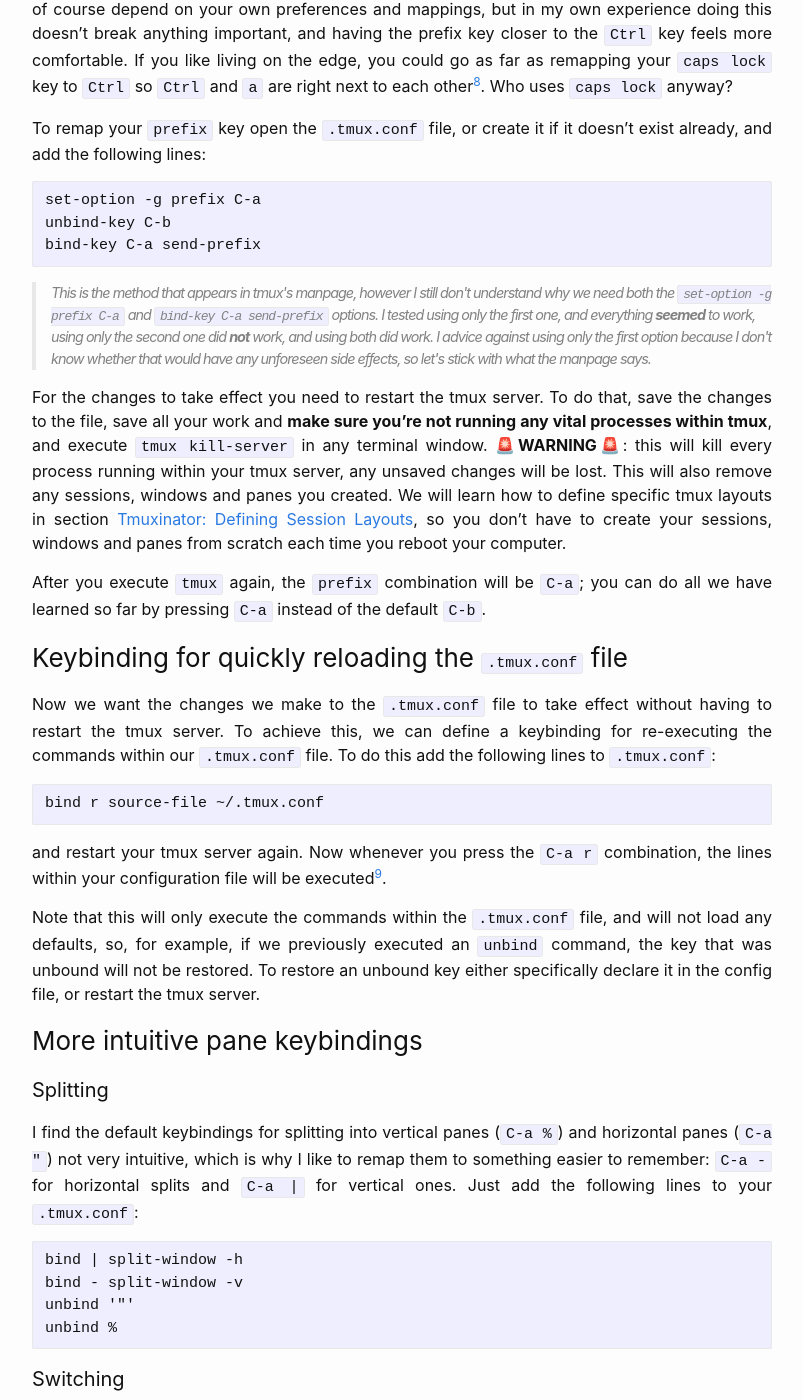
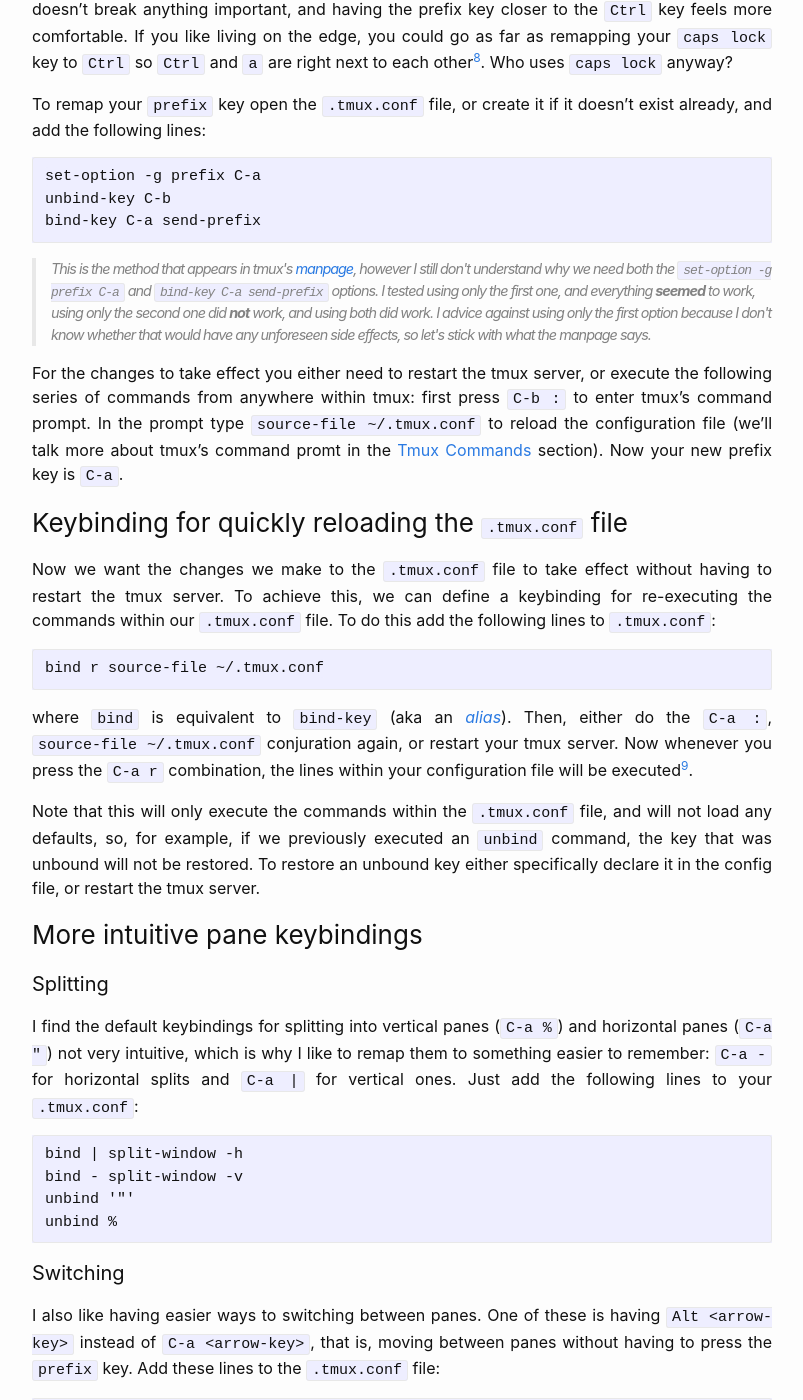
Before and after one commit to jabalazs/jabalazs.github.io, a Jekyll site: the page built from _posts/2018-07-30-workspace_part_1_tmux.md, in a window 1280 px wide and 1400 px high, scrolled down 10442 px. Shown: the whole window, without its empty margins (238-1041 px from the left). Built offline with Jekyll 4.4.1, drawn with Linux system fonts in a browser that asks for light colours; some of the changed text lies outside the part shown.

Commit message:
Update tmux blogpost

````diff
--- a/_posts/2018-07-30-workspace_part_1_tmux.md
+++ b/_posts/2018-07-30-workspace_part_1_tmux.md
@@ -119,8 +119,7 @@ Let's now create another window, but first let me explain what the
 the prefix key, which by default is `C-b` (Ctrl+b). When you press this
 combination you're telling tmux that you want to execute one of its commands,
 instead of one from whatever other application you're using within your
-terminal.
-<sup>[3](#footnote:prefix_example)</sup><a name="footnote:prefix_example.backlink"></a>
+terminal<sup>[3](#footnote:prefix_example)</sup><a name="footnote:prefix_example.backlink"></a>.
 
 Let's try this now: Press `C-b`, release the keys, then press `c`. You just
 created another window, and should see something similar to the screenshot
@@ -163,8 +162,8 @@ within the currently-selected pane.
 
 ![New horizontal pane]({{ "/assets/images/tmux_blogpost/horizontal_pane.png" | absolute_url }})
 
-I know these default commands might be hard to remember so in section [More
-intuitive keybindings](#intuitive) we'll see how to remap them.
+I know these default commands might be hard to remember but bear with me; in
+section [More intuitive keybindings](#intuitive) we'll see how to remap them.
 
 **Pane Indexes**
 
@@ -267,14 +266,13 @@ to, please let me know and I will update the article!
 
 By default tmux reads configuration options from two files: A system wide file
 located in `/usr/local/etc/tmux.conf`, and a user-specific file located in
-`~/.tmux.conf`<sup>[5](#footnote:home-dir),</sup><a
-name="footnote:home-dir.backlink"></a> (in general, this section will show the last directory
-where a command was executed)<sup>[6](#footnote:dotfiles)</sup><a
+`~/.tmux.conf`<sup>[5](#footnote:home-dir)<a
+name="footnote:home-dir.backlink"></a>,[6](#footnote:dotfiles)</sup><a
 name="footnote:dotfiles.backlink"></a>.  If an option is specified in both
 files, the one defined in `~/.tmux.conf` will take precedence
 <sup>[7](#footnote:sysadmin_note)</sup><a
-name="footnote:sysadmin_note.backlink"></a>. From now on I'll refer to
-`~/.tmux.conf` simply as `.tmux.conf`.
+name="footnote:sysadmin_note.backlink"></a>. From now on I'll only talk about
+`~/.tmux.conf`, and will not touch the system-wide config file.
 
 Whenever a tmux server is initialized, each line defined in your `.tmux.conf`
 file will be executed from top to bottom, as if executing
@@ -309,18 +307,26 @@ bind-key C-a send-prefix
 
 <blockquote style="font-size:90%">
 
-This is the method that appears in tmux's manpage, however I still don't
-understand why we need both the <code style="font-size:90%">set-option -g prefix
-C-a</code> and <code style="font-size:90%">bind-key C-a send-prefix</code>
-options. I tested using only the first one, and everything
-<strong>seemed</strong> to work, using only the second one did
-<strong>not</strong> work, and using both did work. I advice against using only
-the first option because I don't know whether that would have any unforeseen
-side effects, so let's stick with what the manpage says.
+This is the method that appears in tmux's <a
+href="https://www.systutorials.com/docs/linux/man/1-tmux/">manpage</a>, however
+I still don't understand why we need both the <code
+style="font-size:90%">set-option -g prefix C-a</code> and <code
+style="font-size:90%">bind-key C-a send-prefix</code> options. I tested using
+only the first one, and everything <strong>seemed</strong> to work, using only
+the second one did <strong>not</strong> work, and using both did work. I advice
+against using only the first option because I don't know whether that would have
+any unforeseen side effects, so let's stick with what the manpage says.
 
 </blockquote>
 
-For the changes to take effect you need to restart the tmux server. To do that,
+For the changes to take effect you either need to restart the tmux server, or
+execute the following series of commands from anywhere within tmux: first press
+`C-b :` to enter tmux's command prompt. In the prompt type `source-file
+~/.tmux.conf` to reload the configuration file (we'll talk more about tmux's
+command promt in the [Tmux Commands](#commands) section). Now your new prefix
+key is `C-a`.
+
+<!-- For the changes to take effect you need to restart the tmux server. To do that,
 save the changes to the file, save all your work and **make sure you're not
 running any vital processes within tmux**, and execute `tmux kill-server` in any
 terminal window.  🚨**WARNING**🚨: this will kill every process running within your
@@ -332,6 +338,7 @@ you reboot your computer.
 
 After you execute `tmux` again, the `prefix` combination will be `C-a`; you can
 do all we have learned so far by pressing `C-a` instead of the default `C-b`.
+ -->
 
 ### Keybinding for quickly reloading the `.tmux.conf` file
 
@@ -344,8 +351,11 @@ following lines to `.tmux.conf`:
 bind r source-file ~/.tmux.conf
 ```
 
-and restart your tmux server again. Now whenever you press the `C-a r`
-combination, the lines within your configuration file will be
+where `bind` is equivalent to `bind-key` (aka an
+[_alias_](https://en.wikipedia.org/wiki/Alias_(command))). Then, either do the
+`C-a :`, <span style="white-space: nowrap;">`source-file ~/.tmux.conf`</span>
+conjuration again, or restart your tmux server. Now whenever you press the `C-a
+r` combination, the lines within your configuration file will be
 executed<sup>[9](#footnote:sourcing-note)</sup><a
 name="footnote:sourcing-note.backlink"></a>.
 
@@ -384,6 +394,9 @@ bind -n M-Right select-pane -R
 bind -n M-Up select-pane -U
 bind -n M-Down select-pane -D
 ```
+
+Where the flag `-n` tells the `bind` command to make these keybindings not
+require the `prefix`.
 
 
 I also like having vim keybindings for when I'm feeling lazy about moving my
@@ -432,11 +445,8 @@ corresponds to the active pane title, which by default is the name of the host
 tmux is running in. Check Names and Titles section of the tmux
 [manpage](http://man7.org/linux/man-pages/man1/tmux.1.html#NAMES_AND_TITLES),
 and [this](https://stackoverflow.com/a/9757133/3941813) stackoverflow answer to
-learn more.
+learn more. [[back](#footnote:window_title.backlink)]
 
-I will deliberately not talk about the
-`pane_title` property since it is poorly documented and, in my opinion, does not
-have any practical use. [[back](#footnote:window_title.backlink)]
 
 <a name="footnote:prefix_example">3</a>: For example, I use vim for my daily
 development needs, and as some of you may know, vim has _lots_ of keybindings.
````
Also changed, not shown: other parts of _posts/2018-07-30-workspace_part_1_tmux.md (+4 -0 lines).
